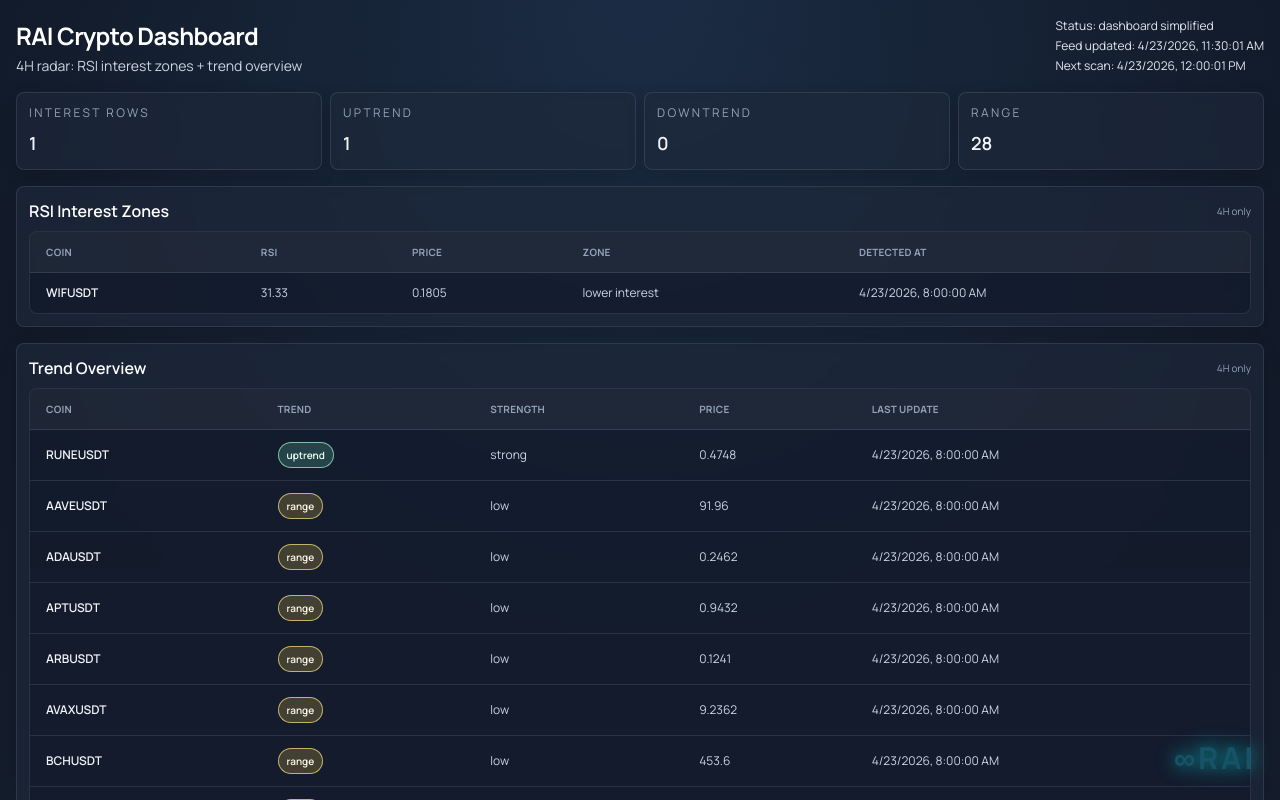
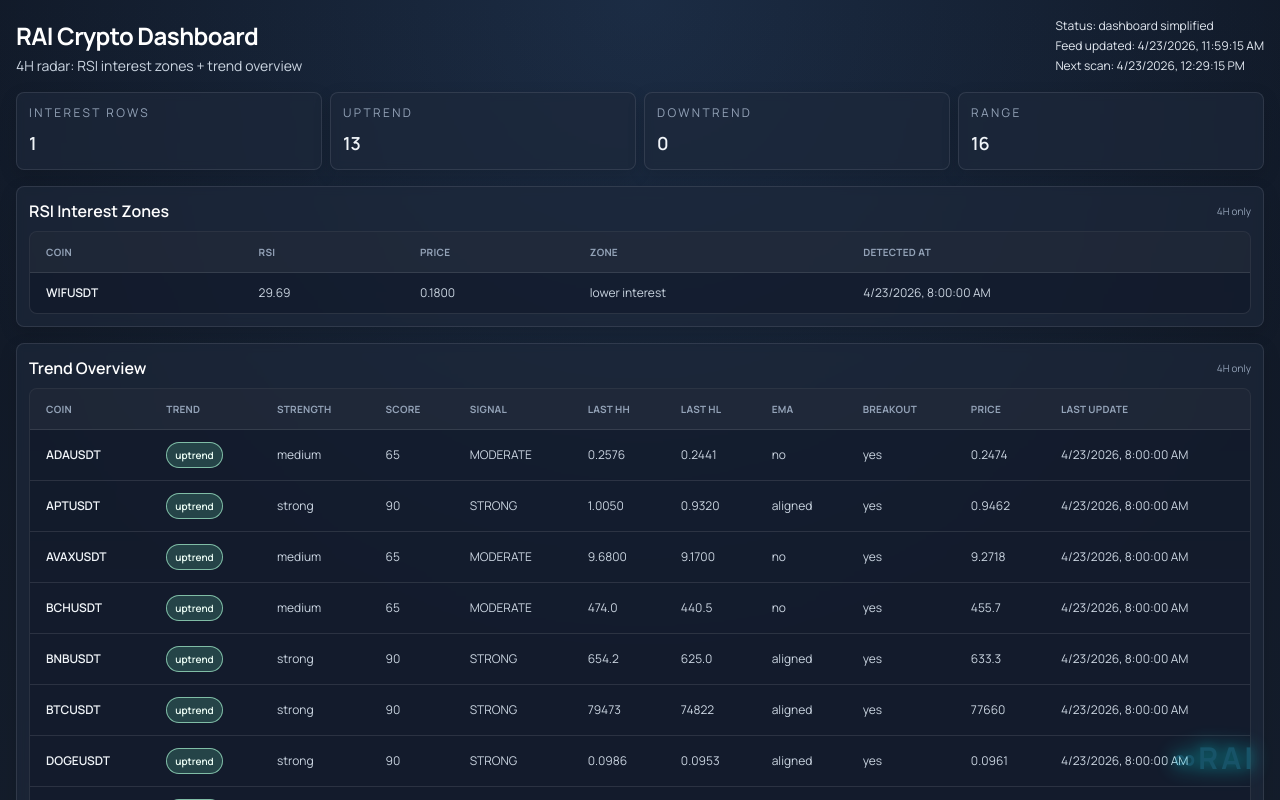
Before and after one commit to RazVany1/raiai.systems, a Next.js app: page /crypto in a window 1280 px wide. Shown: the top 800 px of the page. Built offline with nearby package versions, Linux system fonts and the light colour scheme.

Commit message:
Implement structured uptrend scoring for trend board

```diff
--- a/app/crypto/page.tsx
+++ b/app/crypto/page.tsx
@@ -16,6 +16,12 @@ type TrendRow = {
   symbol: string;
   trend: string;
   strength: string;
+  score: number;
+  trendSignal: string;
+  lastHigherHigh: number | null;
+  lastHigherLow: number | null;
+  emaAligned: boolean;
+  breakoutConfirmed: boolean;
   price: number | null;
   lastUpdate: string;
   timeframe: string;
@@ -201,6 +207,12 @@ export default function CryptoDashboardPage() {
                   <th className="px-4 py-3 text-left">Coin</th>
                   <th className="px-4 py-3 text-left">Trend</th>
                   <th className="px-4 py-3 text-left">Strength</th>
+                  <th className="px-4 py-3 text-left">Score</th>
+                  <th className="px-4 py-3 text-left">Signal</th>
+                  <th className="px-4 py-3 text-left">Last HH</th>
+                  <th className="px-4 py-3 text-left">Last HL</th>
+                  <th className="px-4 py-3 text-left">EMA</th>
+                  <th className="px-4 py-3 text-left">Breakout</th>
                   <th className="px-4 py-3 text-left">Price</th>
                   <th className="px-4 py-3 text-left">Last update</th>
                 </tr>
@@ -215,6 +227,12 @@ export default function CryptoDashboardPage() {
                       </span>
                     </td>
                     <td className="px-4 py-3">{row.strength}</td>
+                    <td className="px-4 py-3">{row.score}</td>
+                    <td className="px-4 py-3">{row.trendSignal}</td>
+                    <td className="px-4 py-3">{formatPrice(row.lastHigherHigh)}</td>
+                    <td className="px-4 py-3">{formatPrice(row.lastHigherLow)}</td>
+                    <td className="px-4 py-3">{row.emaAligned ? "aligned" : "no"}</td>
+                    <td className="px-4 py-3">{row.breakoutConfirmed ? "yes" : "no"}</td>
                     <td className="px-4 py-3">{formatPrice(row.price)}</td>
                     <td className="px-4 py-3">{new Date(row.lastUpdate).toLocaleString()}</td>
                   </tr>
--- a/public/data/rsi-trend-dashboard.json
+++ b/public/data/rsi-trend-dashboard.json
@@ -1,11 +1,11 @@
 {
-  "updatedAt": "2026-04-23T11:30:01.624375+00:00",
-  "nextScanAt": "2026-04-23T12:00:01.624375+00:00",
+  "updatedAt": "2026-04-23T11:59:15.082900+00:00",
+  "nextScanAt": "2026-04-23T12:29:15.082900+00:00",
   "interestRows": [
     {
       "symbol": "WIFUSDT",
-      "rsi": 31.33,
-      "price": 0.18052,
+      "rsi": 29.69,
+      "price": 0.17999,
       "zone": "lower_interest",
       "detectedAt": "2026-04-23T08:00:00+00:00",
       "timeframe": "4h",
@@ -15,18 +15,30 @@
   "trendRows": [
     {
       "symbol": "BTCUSDT",
-      "trend": "range",
-      "strength": "low",
-      "price": 77438.0,
+      "trend": "uptrend",
+      "strength": "strong",
+      "score": 90,
+      "trendSignal": "STRONG",
+      "lastHigherHigh": 79472.82,
+      "lastHigherLow": 74821.57,
+      "emaAligned": true,
+      "breakoutConfirmed": true,
+      "price": 77660.0,
       "lastUpdate": "2026-04-23T08:00:00+00:00",
       "timeframe": "4h",
       "sourceVenue": "hyper"
     },
     {
       "symbol": "ETHUSDT",
-      "trend": "range",
-      "strength": "low",
-      "price": 2319.4,
+      "trend": "uptrend",
+      "strength": "medium",
+      "score": 65,
+      "trendSignal": "MODERATE",
+      "lastHigherHigh": 2423.75,
+      "lastHigherLow": 2284.19,
+      "emaAligned": false,
+      "breakoutConfirmed": true,
+      "price": 2327.4,
       "lastUpdate": "2026-04-23T08:00:00+00:00",
       "timeframe": "4h",
       "sourceVenue": "hyper"
@@ -35,7 +47,13 @@
       "symbol": "SOLUSDT",
       "trend": "range",
       "strength": "low",
-      "price": 85.581,
+      "score": 25,
+      "trendSignal": "NONE",
+      "lastHigherHigh": 89.32,
+      "lastHigherLow": 84.31,
+      "emaAligned": false,
+      "breakoutConfirmed": true,
+      "price": 85.78,
       "lastUpdate": "2026-04-23T08:00:00+00:00",
       "timeframe": "4h",
       "sourceVenue": "hyper"
@@ -44,7 +62,13 @@
       "symbol": "XRPUSDT",
       "trend": "range",
       "strength": "low",
-      "price": 1.4123,
+      "score": 25,
+      "trendSignal": "NONE",
+      "lastHigherHigh": 1.4626,
+      "lastHigherLow": 1.4116,
+      "emaAligned": false,
+      "breakoutConfirmed": true,
+      "price": 1.4153,
       "lastUpdate": "2026-04-23T08:00:00+00:00",
       "timeframe": "4h",
       "sourceVenue": "hyper"
@@ -53,7 +77,13 @@
       "symbol": "AAVEUSDT",
       "trend": "range",
       "strength": "low",
-      "price": 91.963,
+      "score": 39,
+      "trendSignal": "NONE",
+      "lastHigherHigh": 96.34,
+      "lastHigherLow": 89.96,
+      "emaAligned": false,
+      "breakoutConfirmed": false,
+      "price": 91.952,
       "lastUpdate": "2026-04-23T08:00:00+00:00",
       "timeframe": "4h",
       "sourceVenue": "hyper"
@@ -62,25 +92,43 @@
       "symbol": "XMRUSDT",
       "trend": "range",
       "strength": "low",
-      "price": 372.79,
+      "score": 25,
+      "trendSignal": "NONE",
+      "lastHigherHigh": 123.4,
+      "lastHigherLow": 108.5,
+      "emaAligned": false,
+      "breakoutConfirmed": true,
+      "price": 376.1,
       "lastUpdate": "2024-02-20T00:00:00+00:00",
       "timeframe": "4h",
       "sourceVenue": "hyper"
     },
     {
       "symbol": "DOGEUSDT",
-      "trend": "range",
-      "strength": "low",
-      "price": 0.09589,
+      "trend": "uptrend",
+      "strength": "strong",
+      "score": 90,
+      "trendSignal": "STRONG",
+      "lastHigherHigh": 0.0986,
+      "lastHigherLow": 0.09528,
+      "emaAligned": true,
+      "breakoutConfirmed": true,
+      "price": 0.096115,
       "lastUpdate": "2026-04-23T08:00:00+00:00",
       "timeframe": "4h",
       "sourceVenue": "hyper"
     },
     {
       "symbol": "BNBUSDT",
-      "trend": "range",
-      "strength": "low",
-      "price": 632.34,
+      "trend": "uptrend",
+      "strength": "strong",
+      "score": 90,
+      "trendSignal": "STRONG",
+      "lastHigherHigh": 654.19,
+      "lastHigherLow": 625.0,
+      "emaAligned": true,
+      "breakoutConfirmed": true,
+      "price": 633.28,
       "lastUpdate": "2026-04-23T08:00:00+00:00",
       "timeframe": "4h",
       "sourceVenue": "hyper"
@@ -89,16 +137,28 @@
       "symbol": "TAOUSDT",
       "trend": "range",
       "strength": "low",
-      "price": 242.77,
+      "score": 0,
+      "trendSignal": "NONE",
+      "lastHigherHigh": 249.3,
+      "lastHigherLow": 243.5,
+      "emaAligned": false,
+      "breakoutConfirmed": false,
+      "price": 243.18,
       "lastUpdate": "2026-04-23T08:00:00+00:00",
       "timeframe": "4h",
       "sourceVenue": "hyper"
     },
     {
       "symbol": "SUIUSDT",
-      "trend": "range",
-      "strength": "low",
-      "price": 0.93826,
+      "trend": "uptrend",
+      "strength": "medium",
+      "score": 65,
+      "trendSignal": "MODERATE",
+      "lastHigherHigh": 0.9764,
+      "lastHigherLow": 0.928,
+      "emaAligned": false,
+      "breakoutConfirmed": true,
+      "price": 0.93803,
       "lastUpdate": "2026-04-23T08:00:00+00:00",
       "timeframe": "4h",
       "sourceVenue": "hyper"
@@ -107,7 +167,13 @@
       "symbol": "ARBUSDT",
       "trend": "range",
       "strength": "low",
-      "price": 0.12415,
+      "score": 39,
+      "trendSignal": "NONE",
+      "lastHigherHigh": 0.1339,
+      "lastHigherLow": 0.1266,
+      "emaAligned": true,
+      "breakoutConfirmed": true,
+      "price": 0.12468,
       "lastUpdate": "2026-04-23T08:00:00+00:00",
       "timeframe": "4h",
       "sourceVenue": "hyper"
@@ -116,16 +182,28 @@
       "symbol": "ZROUSDT",
       "trend": "range",
       "strength": "low",
-      "price": 1.5761,
+      "score": 10,
+      "trendSignal": "NONE",
+      "lastHigherHigh": 1.649,
+      "lastHigherLow": 1.57,
+      "emaAligned": false,
+      "breakoutConfirmed": false,
+      "price": 1.5801,
       "lastUpdate": "2026-04-23T08:00:00+00:00",
       "timeframe": "4h",
       "sourceVenue": "hyper"
     },
     {
       "symbol": "AVAXUSDT",
-      "trend": "range",
-      "strength": "low",
-      "price": 9.2362,
+      "trend": "uptrend",
+      "strength": "medium",
+      "score": 65,
+      "trendSignal": "MODERATE",
+      "lastHigherHigh": 9.68,
+      "lastHigherLow": 9.17,
+      "emaAligned": false,
+      "breakoutConfirmed": true,
+      "price": 9.2718,
       "lastUpdate": "2026-04-23T08:00:00+00:00",
       "timeframe": "4h",
       "sourceVenue": "hyper"
@@ -134,34 +212,58 @@
       "symbol": "LINKUSDT",
       "trend": "range",
       "strength": "low",
-      "price": 9.207,
+      "score": 25,
+      "trendSignal": "NONE",
+      "lastHigherHigh": 9.56,
+      "lastHigherLow": 9.14,
+      "emaAligned": false,
+      "breakoutConfirmed": true,
+      "price": 9.2571,
       "lastUpdate": "2026-04-23T08:00:00+00:00",
       "timeframe": "4h",
       "sourceVenue": "hyper"
     },
     {
       "symbol": "ADAUSDT",
-      "trend": "range",
-      "strength": "low",
-      "price": 0.24619,
+      "trend": "uptrend",
+      "strength": "medium",
+      "score": 65,
+      "trendSignal": "MODERATE",
+      "lastHigherHigh": 0.2576,
+      "lastHigherLow": 0.2441,
+      "emaAligned": false,
+      "breakoutConfirmed": true,
+      "price": 0.24744,
       "lastUpdate": "2026-04-23T08:00:00+00:00",
       "timeframe": "4h",
       "sourceVenue": "hyper"
     },
     {
       "symbol": "NEARUSDT",
-      "trend": "range",
-      "strength": "low",
-      "price": 1.3786,
+      "trend": "uptrend",
+      "strength": "strong",
+      "score": 90,
+      "trendSignal": "STRONG",
+      "lastHigherHigh": 1.432,
+      "lastHigherLow": 1.351,
+      "emaAligned": true,
+      "breakoutConfirmed": true,
+      "price": 1.3889,
       "lastUpdate": "2026-04-23T08:00:00+00:00",
       "timeframe": "4h",
       "sourceVenue": "hyper"
     },
     {
       "symbol": "BCHUSDT",
-      "trend": "range",
-      "strength": "low",
-      "price": 453.57,
+      "trend": "uptrend",
+      "strength": "medium",
+      "score": 65,
+      "trendSignal": "MODERATE",
+      "lastHigherHigh": 474.0,
+      "lastHigherLow": 440.5,
+      "emaAligned": false,
+      "breakoutConfirmed": true,
+      "price": 455.68,
       "lastUpdate": "2026-04-23T08:00:00+00:00",
       "timeframe": "4h",
       "sourceVenue": "hyper"
@@ -170,7 +272,13 @@
       "symbol": "TONUSDT",
       "trend": "range",
       "strength": "low",
-      "price": 1.333,
+      "score": 0,
+      "trendSignal": "NONE",
+      "lastHigherHigh": 1.383,
+      "lastHigherLow": 1.345,
+      "emaAligned": false,
+      "breakoutConfirmed": false,
+      "price": 1.3307,
       "lastUpdate": "2026-04-23T08:00:00+00:00",
       "timeframe": "4h",
       "sourceVenue": "hyper"
@@ -179,7 +287,13 @@
       "symbol": "TRXUSDT",
       "trend": "range",
       "strength": "low",
-      "price": 0.32785,
+      "score": 10,
+      "trendSignal": "NONE",
+      "lastHigherHigh": 0.3353,
+      "lastHigherLow": 0.3275,
+      "emaAligned": false,
+      "breakoutConfirmed": false,
+      "price": 0.32757,
       "lastUpdate": "2026-04-23T08:00:00+00:00",
       "timeframe": "4h",
       "sourceVenue": "hyper"
@@ -188,7 +302,13 @@
       "symbol": "UNIUSDT",
       "trend": "range",
       "strength": "low",
-      "price": 3.2328,
+      "score": 25,
+      "trendSignal": "NONE",
+      "lastHigherHigh": 3.439,
+      "lastHigherLow": 3.185,
+      "emaAligned": false,
+      "breakoutConfirmed": true,
+      "price": 3.2451,
       "lastUpdate": "2026-04-23T08:00:00+00:00",
       "timeframe": "4h",
       "sourceVenue": "hyper"
@@ -197,15 +317,27 @@
       "symbol": "CRVUSDT",
       "trend": "range",
       "strength": "low",
-      "price": 0.22098,
+      "score": 39,
+      "trendSignal": "NONE",
+      "lastHigherHigh": 0.2392,
+      "lastHigherLow": 0.2249,
+      "emaAligned": false,
+      "breakoutConfirmed": true,
+      "price": 0.22202,
       "lastUpdate": "2026-04-23T08:00:00+00:00",
       "timeframe": "4h",
       "sourceVenue": "hyper"
     },
     {
       "symbol": "WLDUSDT",
-      "trend": "range",
-      "strength": "low",
+      "trend": "uptrend",
+      "strength": "medium",
+      "score": 65,
+      "trendSignal": "MODERATE",
+      "lastHigherHigh": 0.2739,
+      "lastHigherLow": 0.2588,
+      "emaAligned": false,
+      "breakoutConfirmed": true,
       "price": 0.26086,
       "lastUpdate": "2026-04-23T08:00:00+00:00",
       "timeframe": "4h",
@@ -213,9 +345,15 @@
     },
     {
       "symbol": "LTCUSDT",
-      "trend": "range",
-      "strength": "low",
-      "price": 55.242,
+      "trend": "uptrend",
+      "strength": "strong",
+      "score": 90,
+      "trendSignal": "STRONG",
+      "lastHigherHigh": 56.55,
+      "lastHigherLow": 54.9,
+      "emaAligned": true,
+      "breakoutConfirmed": true,
+      "price": 55.429,
       "lastUpdate": "2026-04-23T08:00:00+00:00",
       "timeframe": "4h",
       "sourceVenue": "hyper"
@@ -224,7 +362,13 @@
       "symbol": "JUPUSDT",
       "trend": "range",
       "strength": "low",
-      "price": 0.1692,
+      "score": 25,
+      "trendSignal": "NONE",
+      "lastHigherHigh": 0.1799,
+      "lastHigherLow": 0.1667,
+      "emaAligned": false,
+      "breakoutConfirmed": true,
+      "price": 0.1698,
       "lastUpdate": "2026-04-23T08:00:00+00:00",
       "timeframe": "4h",
       "sourceVenue": "hyper"
@@ -233,7 +377,13 @@
       "symbol": "WIFUSDT",
       "trend": "range",
       "strength": "low",
-      "price": 0.18052,
+      "score": 0,
+      "trendSignal": "NONE",
+      "lastHigherHigh": 0.205,
+      "lastHigherLow": 0.191,
+      "emaAligned": false,
+      "breakoutConfirmed": false,
+      "price": 0.17999,
       "lastUpdate": "2026-04-23T08:00:00+00:00",
       "timeframe": "4h",
       "sourceVenue": "hyper"
@@ -241,8 +391,14 @@
     {
       "symbol": "RUNEUSDT",
       "trend": "uptrend",
-      "strength": "strong",
-      "price": 0.47484,
+      "strength": "low",
+      "score": 50,
+      "trendSignal": "WEAK",
+      "lastHigherHigh": 0.512,
+      "lastHigherLow": 0.412,
+      "emaAligned": true,
+      "breakoutConfirmed": true,
+      "price": 0.47797,
       "lastUpdate": "2026-04-23T08:00:00+00:00",
       "timeframe": "4h",
       "sourceVenue": "hyper"
@@ -251,17 +407,29 @@
       "symbol": "AEROUSDT",
       "trend": "error",
       "strength": "unknown",
+      "score": 0,
+      "trendSignal": "NONE",
+      "lastHigherHigh": null,
+      "lastHigherLow": null,
+      "emaAligned": false,
+      "breakoutConfirmed": false,
       "price": null,
-      "lastUpdate": "2026-04-23T11:30:01.624375+00:00",
+      "lastUpdate": "2026-04-23T11:59:15.082900+00:00",
       "timeframe": "4h",
       "sourceVenue": "hyper",
       "error": "HTTP Error 400: Bad Request"
     },
     {
       "symbol": "APTUSDT",
-      "trend": "range",
-      "strength": "low",
-      "price": 0.9432,
+      "trend": "uptrend",
+      "strength": "strong",
+      "score": 90,
+      "trendSignal": "STRONG",
+      "lastHigherHigh": 1.005,
+      "lastHigherLow": 0.932,
+      "emaAligned": true,
+      "breakoutConfirmed": true,
+      "price": 0.9462,
       "lastUpdate": "2026-04-23T08:00:00+00:00",
       "timeframe": "4h",
       "sourceVenue": "hyper"
@@ -270,7 +438,13 @@
       "symbol": "DOTUSDT",
       "trend": "range",
       "strength": "low",
-      "price": 1.2449,
+      "score": 39,
+      "trendSignal": "NONE",
+      "lastHigherHigh": 1.327,
+      "lastHigherLow": 1.257,
+      "emaAligned": false,
+      "breakoutConfirmed": true,
+      "price": 1.2477,
       "lastUpdate": "2026-04-23T08:00:00+00:00",
       "timeframe": "4h",
       "sourceVenue": "hyper"
@@ -279,7 +453,13 @@
       "symbol": "HBARUSDT",
       "trend": "range",
       "strength": "low",
-      "price": 0.090088,
+      "score": 25,
+      "trendSignal": "NONE",
+      "lastHigherHigh": 0.09345,
+      "lastHigherLow": 0.08877,
+      "emaAligned": false,
+      "breakoutConfirmed": true,
+      "price": 0.090615,
       "lastUpdate": "2026-04-23T08:00:00+00:00",
       "timeframe": "4h",
       "sourceVenue": "hyper"
```
Also changed, not shown: 1 other file (tests, documents, lock files or other folders).
